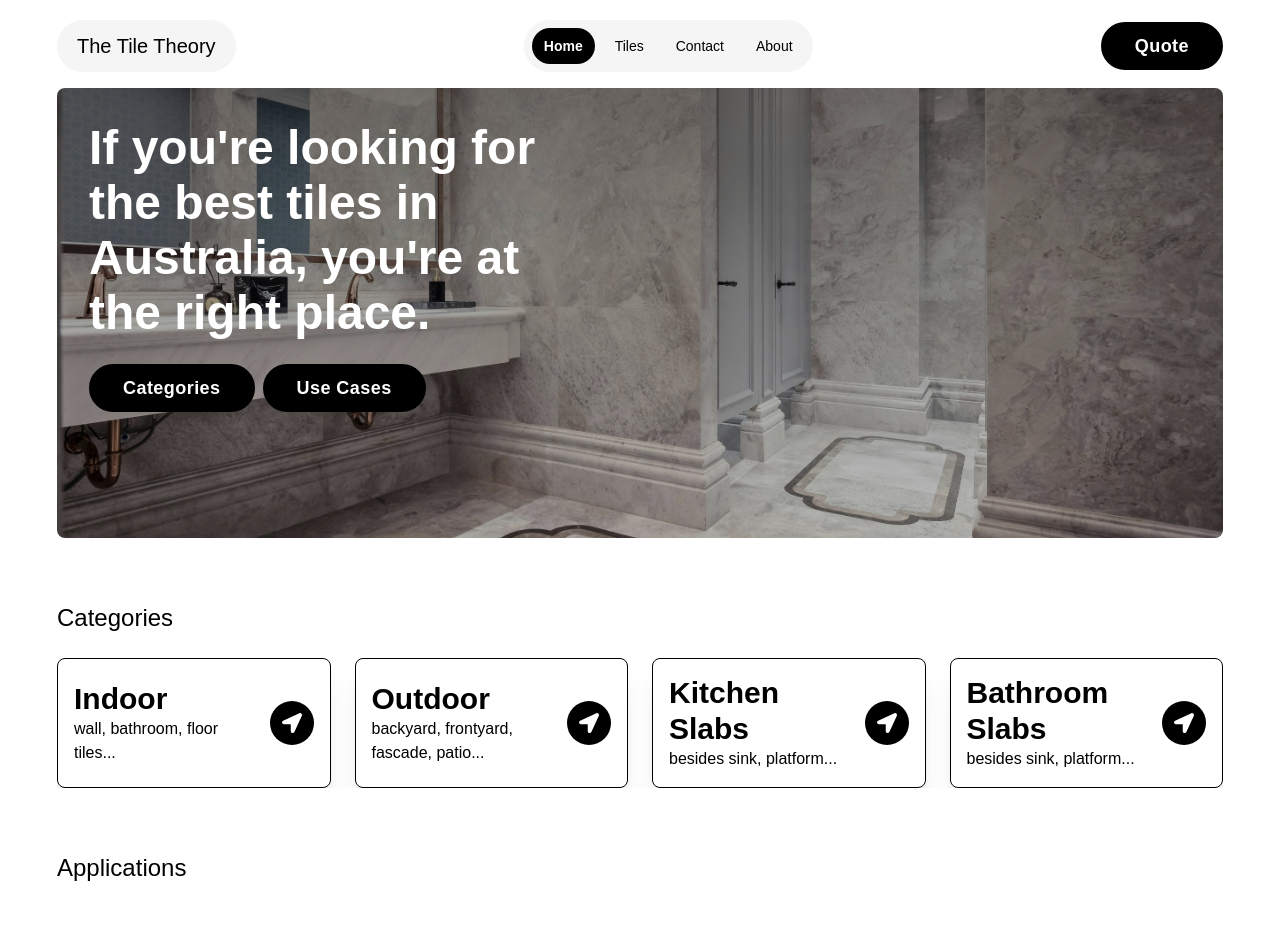
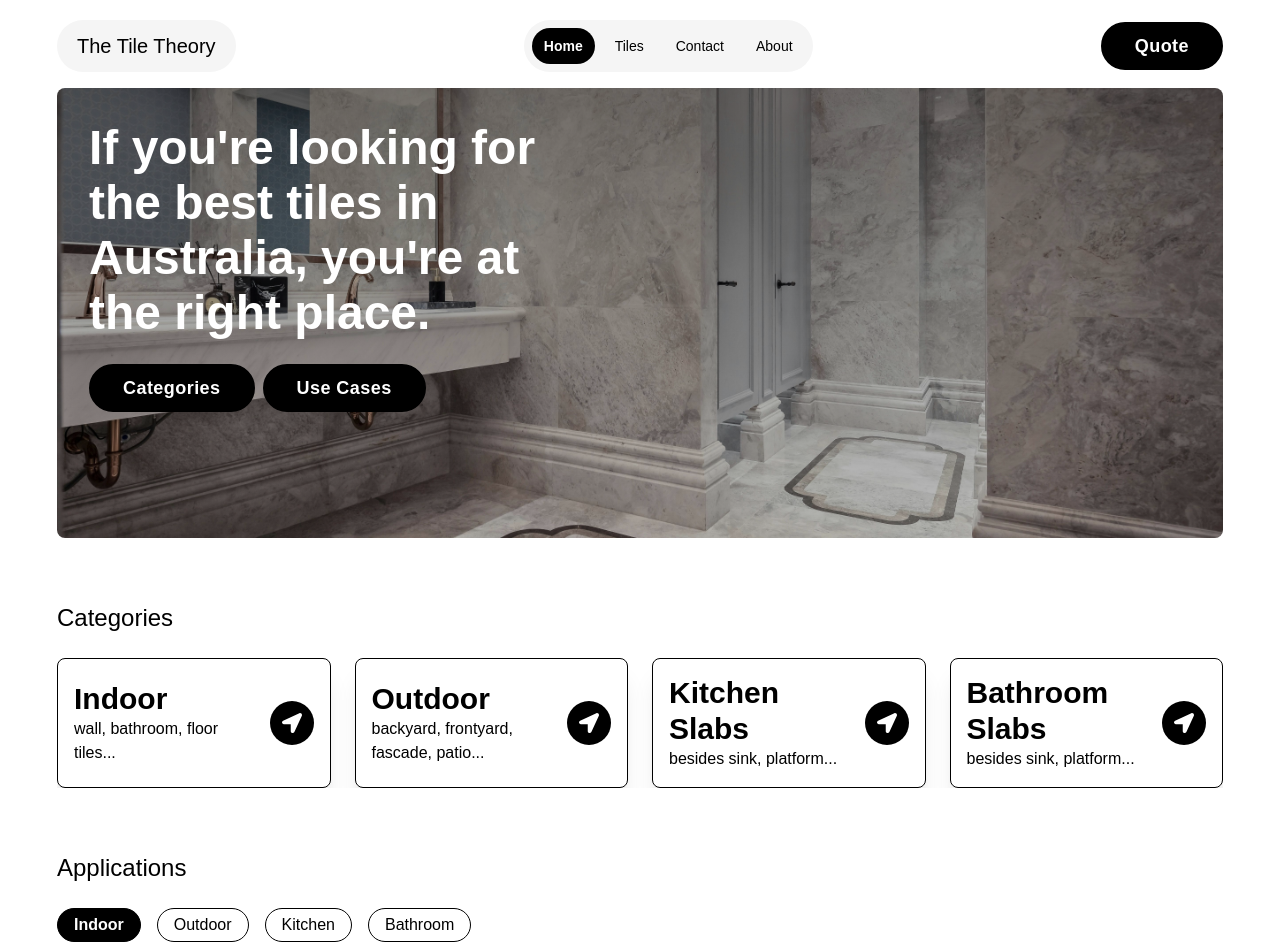
Before and after one commit to Pratitb/the-tile-theory, a React (Vite) app: page / in a window 1280 px wide. Shown: the top 952 px of the page. Built offline with nearby package versions, Linux system fonts and the light colour scheme; a web font is replaced by a local one.

Commit message:
feat: pill structure

```diff
--- a/src/App.tsx
+++ b/src/App.tsx
@@ -2,7 +2,7 @@ import { useMediaQuery } from 'react-responsive'
 import './App.css'
 import MobNav from './components/mobNav'
 import Banner from './components/banner'
-import { categories } from './utils/data'
+import { categories, homePillTabs } from './utils/data'
 import CategoryCard from './components/categoryCard'
 import type { CategoryProps } from './utils/types'
 import DesNav from './components/desNav'
@@ -10,6 +10,7 @@ import Button from './components/button'
 import Brand from './components/brand'
 import AOS from 'aos';
 import { useEffect, useState } from "react";
+import PillTab from './components/pillTab'
 
 
 const App = () => {
@@ -23,6 +24,11 @@ const App = () => {
   const [activeBtn, setActiveBtn] = useState('home')
   const handleActiveBtn = (btnName: string) => {
     setActiveBtn(btnName)
+  }
+
+  const [activePill, setActivePill] = useState('indoor')
+  const handleActivePill = (name: string) => {
+    setActivePill(name)
   }
 
   return (
@@ -50,7 +56,9 @@ const App = () => {
       {/* Applications */}
       <div className='mt-12 flex flex-col gap-6'>
         <p className='head'>applications</p>
-
+        <div className='flex gap-4 max-w-fit overflow-x-auto'>
+          {homePillTabs?.map((pill: string) => <PillTab name={pill} getActivePill={handleActivePill} activeSt={activePill} />)}
+        </div>
       </div>
     </div>
   )
```
